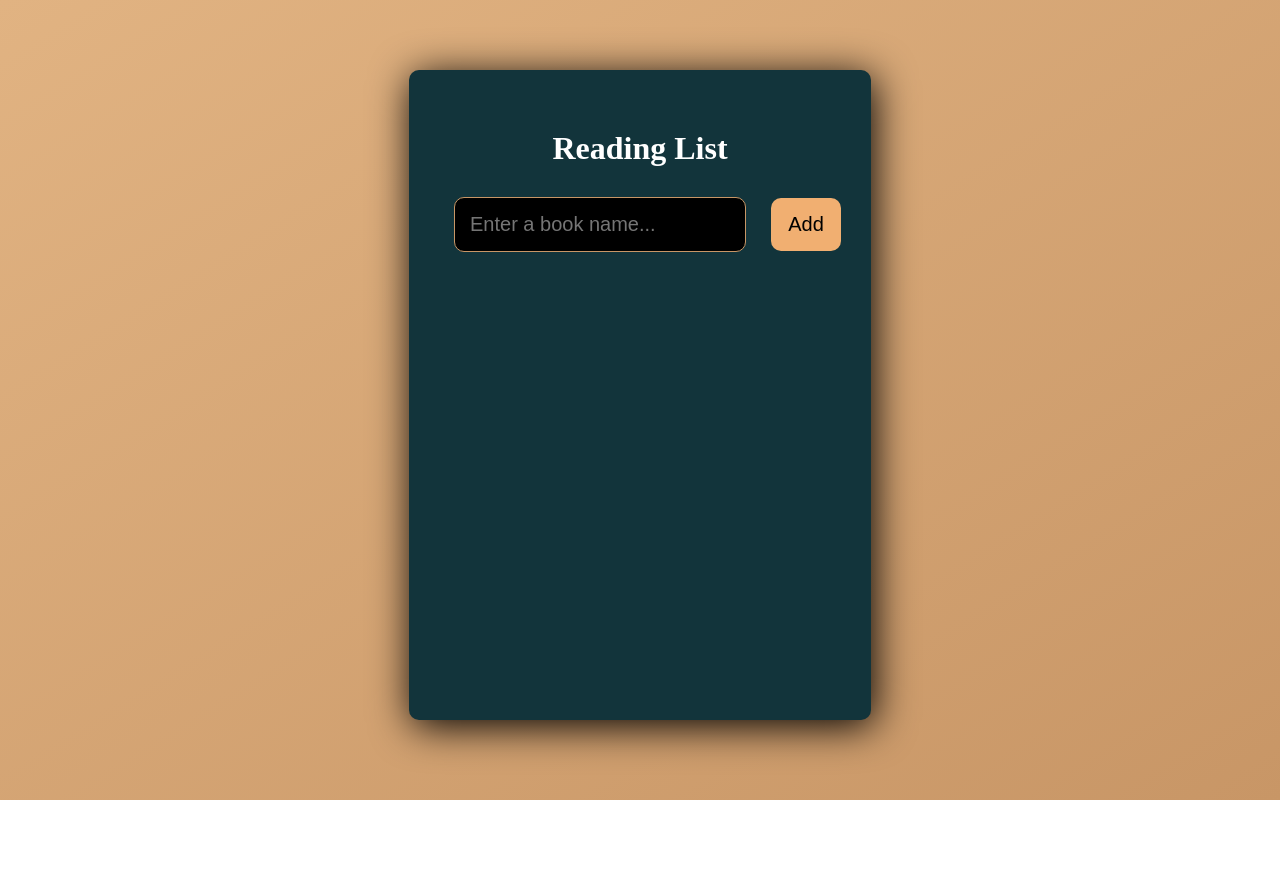
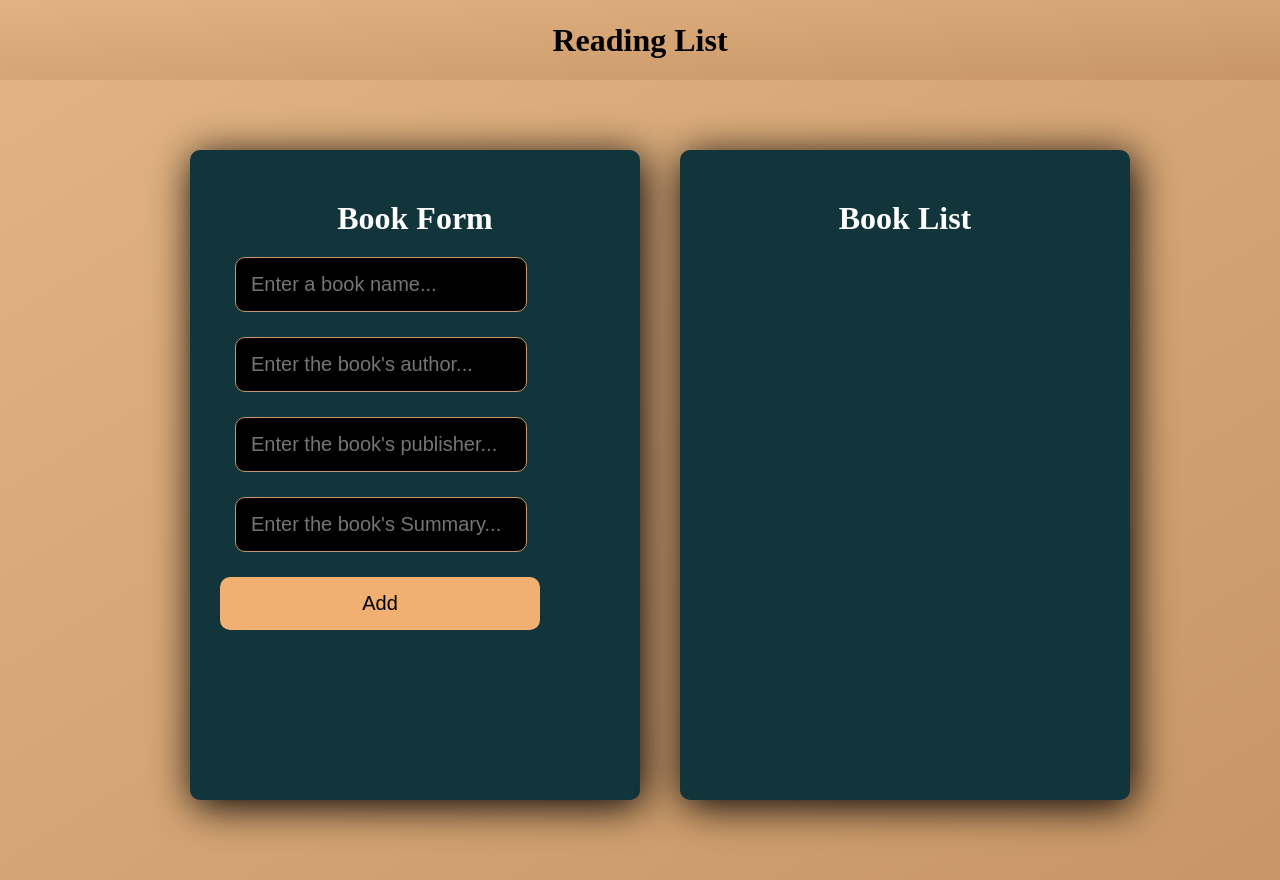
Before and after one commit to harmonicnauts/Reading-list, a React (Create React App) app: page / in a window 1280 px wide. Before the commit the page ends 800 px from the top, so only its background shows below. Built offline with nearby package versions, Linux system fonts and the light colour scheme.

Commit message:
divide the form into two divs and add input boxes

```diff
--- a/src/App.css
+++ b/src/App.css
@@ -12,6 +12,21 @@
   align-items: center;
 }
 
+.title{
+  color: #fff;
+  text-align: center;
+  margin: 20px
+}
+
+.env{
+  background: linear-gradient(to right bottom, #e1b382, #c89666);
+  width: 100%;
+  min-height: 10vh;
+  display: flex;
+  justify-content: center;
+  align-items: center;
+}
+
 .app-wrapper{
   background-color: #12343b;
   min-width: 450px;
@@ -21,20 +36,23 @@
   border-radius: 10px;
   box-shadow: 3px 6px 40px #000;
   margin-bottom: 10px;
+  margin-left: 40px;
 }
 
 .header h1{
   color: #fff;
+  background: linear-gradient(to right bottom, #e1b382, #c89666);
   text-align: center;
   margin: 30px 0;
 }
 
-.task-input{
+.book-input{
   outline: none;
   width: 260px;
   padding: 15px;
   margin-left: 15px;
   margin-right: 25px;
+  margin-bottom: 25px;
   font-size: 20px;
   color: #ccc;
   background-color: #000;
@@ -43,7 +61,7 @@
 }
 
 .button-add{
-  width: 70px;
+  width: 40vh;
   padding: 15px 15px;
   font-size: 20px;
   border-radius: 10px;
--- a/src/App.js
+++ b/src/App.js
@@ -15,13 +15,14 @@ function App() {
   }, [books])
 
   return (
+    <div>
+     <Header/>
       <div className='container'>
         <div className='app-wrapper'>
           <div>
-        <Header/>
+            <div className='title'>
+              <h1>Book Form</h1>
             </div>
-
-      <div>
             <Form
                 input = {input}
                 setInput = {setInput}
@@ -30,6 +31,14 @@ function App() {
                 editBook = {editBook}
                 setEditBook = {setEditBook}
               />
+          </div>
+
+        </div>
+        <div className='app-wrapper'>
+          <div>
+            <div className='title'>
+                <h1>Book List</h1>
+            </div>
           </div>
 
           <div>
@@ -41,6 +50,7 @@ function App() {
           </div>
         </div>
       </div>
+    </div>
   );
 }
 
--- a/src/components/Form.js
+++ b/src/components/Form.js
@@ -36,7 +36,18 @@ const Form = ({ input, setInput, books, setBooks, editBook, setEditBook}) => {
     };
     return (
         <form onSubmit={onFormSubmit}>
-            <input type='text' placeholder='Enter a book name...' className='task-input' value={input} required onChange={onInputChange} />
+        <div>
+            <input type='text' placeholder="Enter a book name..." className='book-input' value={input} required onChange={onInputChange} />
+        </div>
+        <div>
+            <input type='text' placeholder="Enter the book's author..." className='book-input' value={input} required onChange={onInputChange} />
+        </div>
+        <div>
+            <input type='text' placeholder="Enter the book's publisher..." className='book-input' value={input} required onChange={onInputChange} />
+        </div>
+        <div>
+            <input type='text' placeholder="Enter the book's Summary..." className='book-input' value={input} required onChange={onInputChange} />
+        </div>
             <button className='button-add' type='submit'>
                 {editBook ? 'OK' : 'Add'}
             </button>
--- a/src/components/Header.js
+++ b/src/components/Header.js
@@ -2,10 +2,12 @@ import React from 'react'
 
 const Header = () => {
   return (
-    <div className='header'>
+    <div className='env'>
         <h1>Reading List</h1>
     </div>
  )
 }
 
+
+
 export default Header
```
Lines whose indentation alone changed are shown as unchanged.
